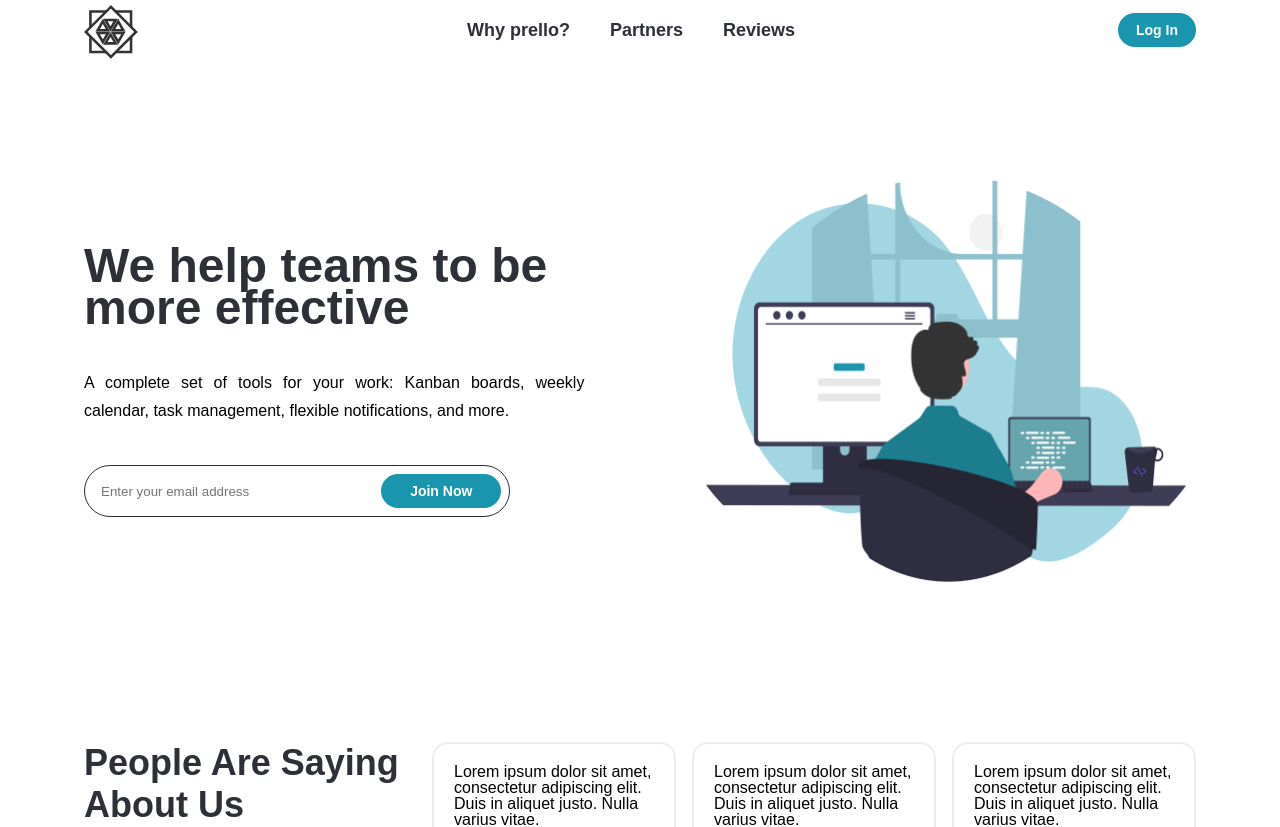
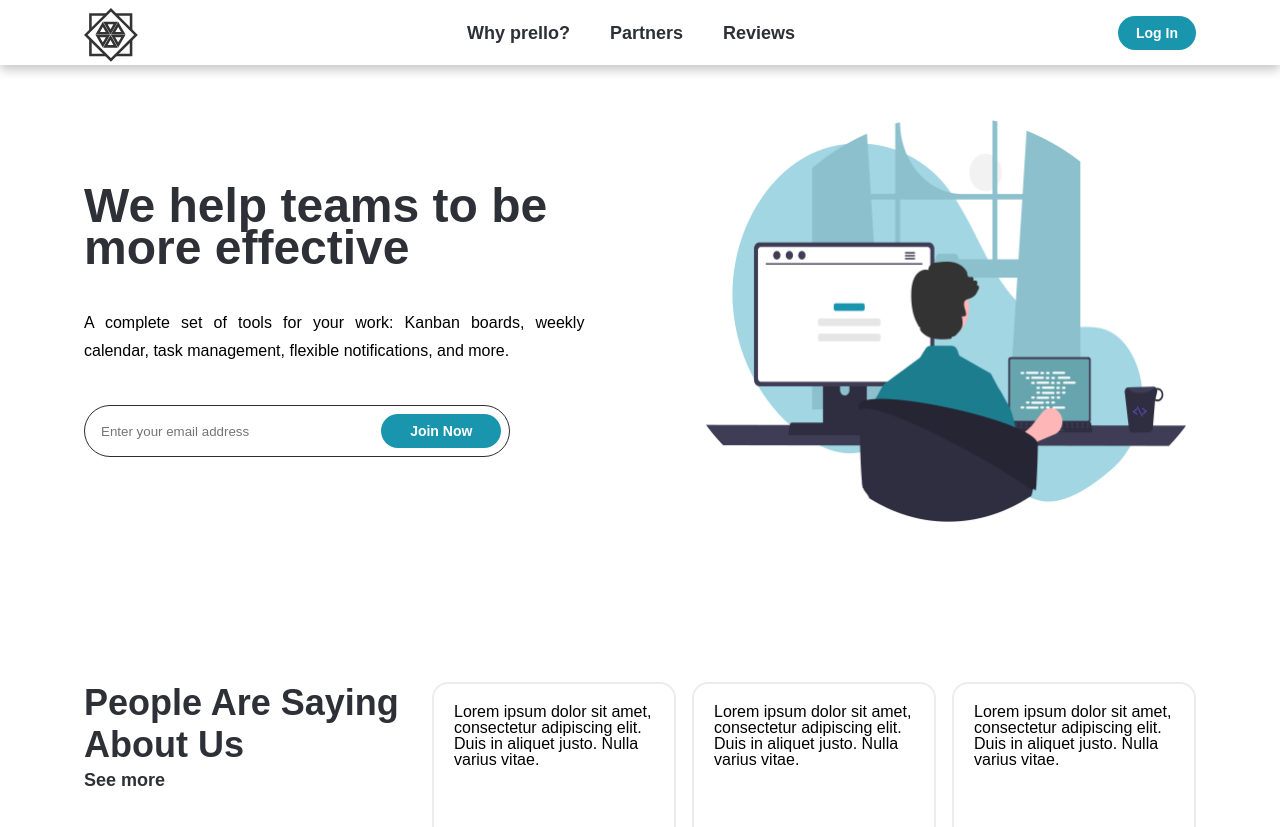
Before and after one commit to grage03/prello, a React (Create React App) app: page / in a window 1280 px wide. Shown: the top 827 px of the page. Built offline with nearby package versions, Linux system fonts and the light colour scheme; a web font is replaced by a local one.

Commit message:
fix(public): fix public header

```diff
--- a/src/public/components/Header/index.tsx
+++ b/src/public/components/Header/index.tsx
@@ -21,7 +21,8 @@ export const Header = () => {
   }
 
   return (
-    <header className="h-container header">
+    <header className="header">
+      <div className="h-container header__wrapper">
         <div className="header__burger">
           <BurgerMenu />
         </div>
@@ -42,6 +43,7 @@ export const Header = () => {
           </ul>
         </nav>
         <UserWrapper />
+      </div>
     </header>
   )
 }
--- a/src/public/components/Header/style/styles.sass
+++ b/src/public/components/Header/style/styles.sass
@@ -1,10 +1,17 @@
 @import '../../../../assets/styles/_variables.sass'
 
 .header
-  position: relative
-  @include flex-justify-between
-  align-items: center
-  height: 60px
+  position: fixed
+  left: 0
+  right: 0
+  background-color: white
+
+  &__wrapper
+    position: relative
+    @include flex-justify-between
+    align-items: center
+    height: 65px
+    box-shadow: 0 5px 10px rgba(0,0,0,0.22)
 
   &__burger
     display: none
```
Lines whose indentation alone changed are shown as unchanged.
